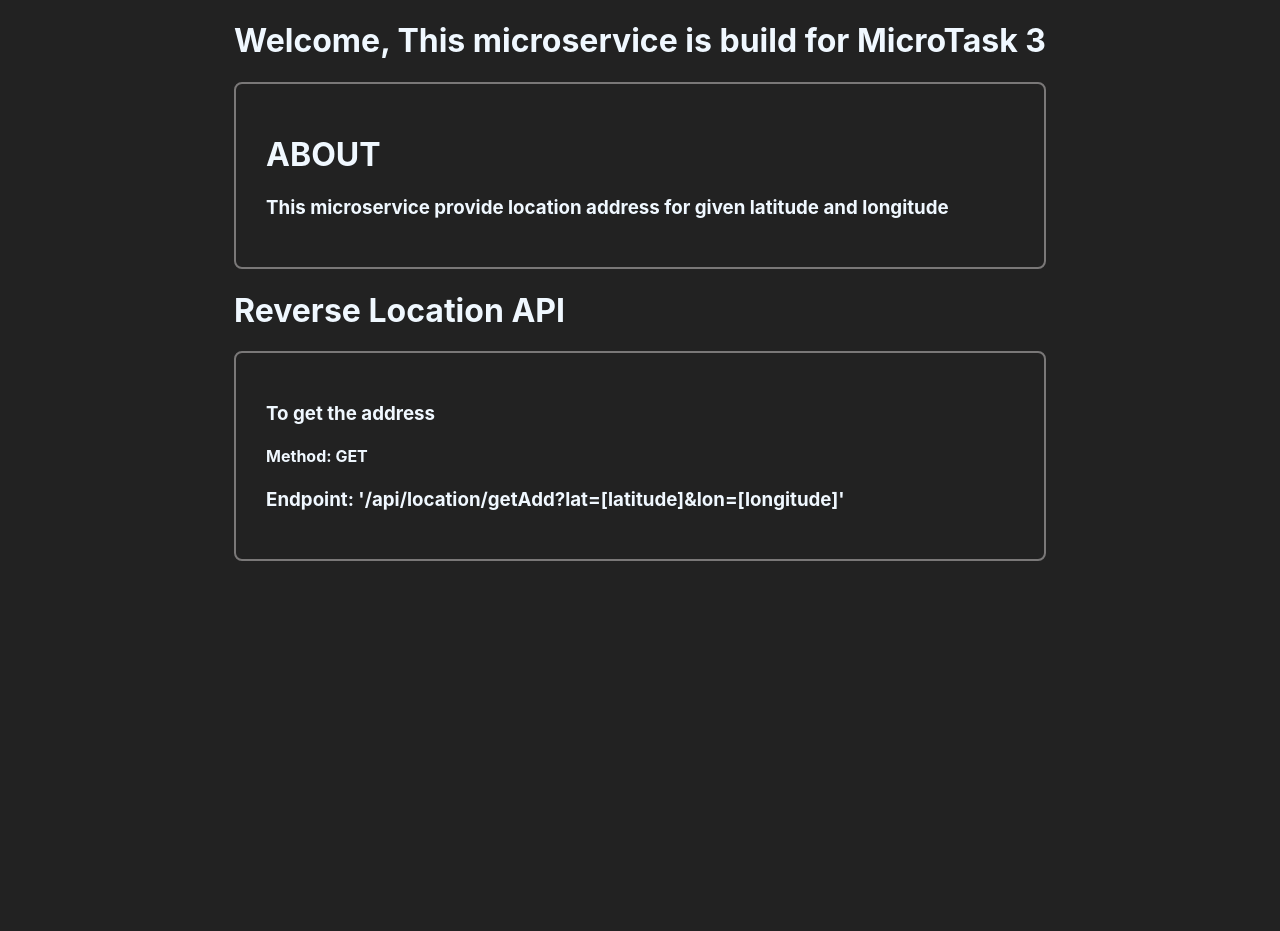
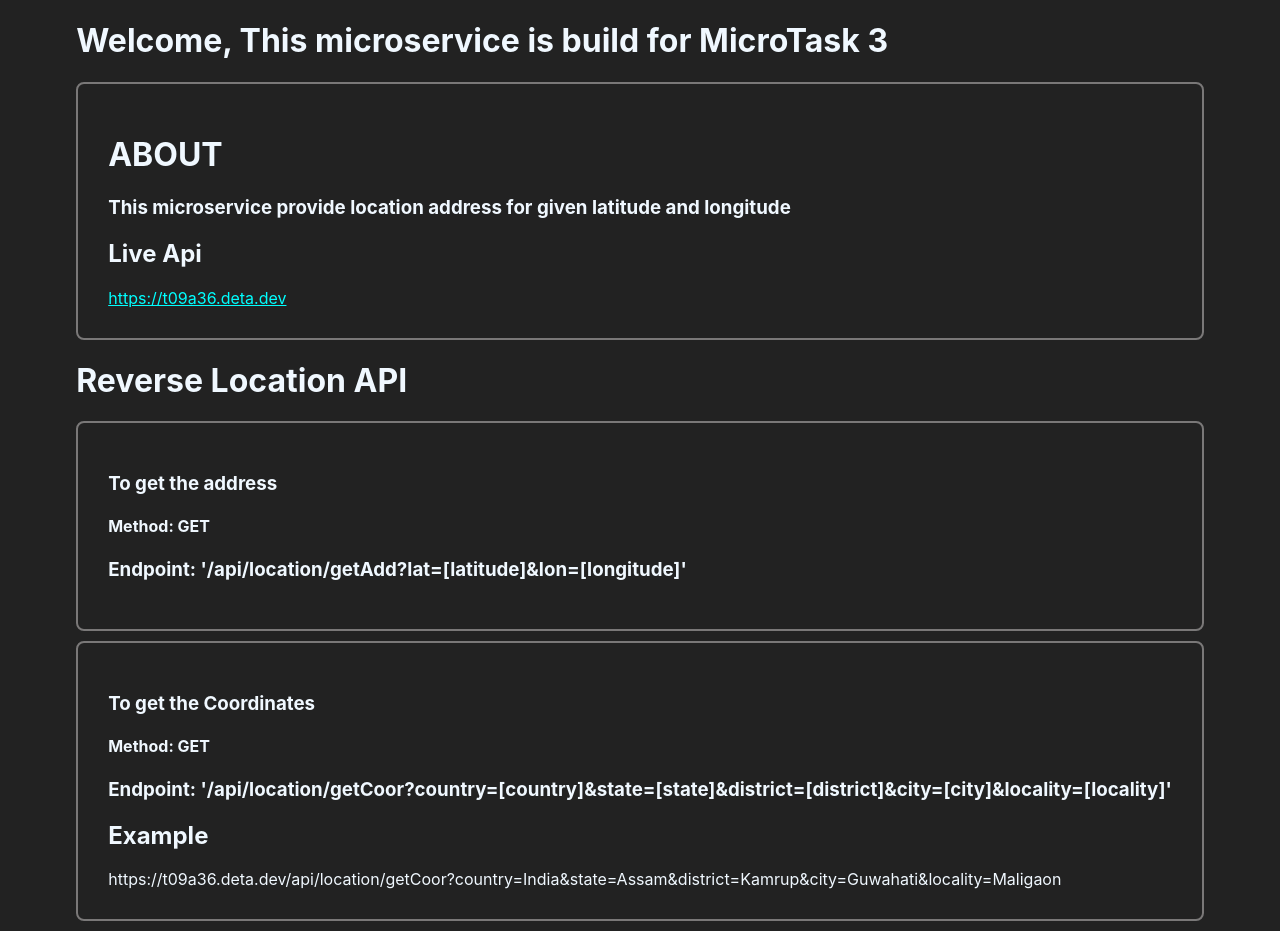
Before and after one commit to sksachin7z2/microtask3, a website: page public/index.html in a window 1280 px wide. Before the commit the page ends 800 px from the top, so only its background shows below. Drawn offline with Linux system fonts and the light colour scheme; files that its build step writes are made by us from their sources.

Commit message:
some fixes

```diff
--- a/public/index.html
+++ b/public/index.html
@@ -16,6 +16,8 @@
             <div class="card">
                 <h1>ABOUT</h1>
                 <h3>This microservice provide location address for given latitude and longitude</h3>
+                <h2>Live Api</h2>
+                <a class="link" href="https://t09a36.deta.dev" target="_blank">https://t09a36.deta.dev</a>
             </div>
             <div>
                 <h1>Reverse Location API</h1>
@@ -24,6 +26,18 @@
                     <div>
                         <h4>Method: GET</h4>
                         <h3>Endpoint: '/api/location/getAdd?lat=[latitude]&lon=[longitude]'</h3>
+                    </div>
+
+                </div>
+                <div class="card my">
+                    <h3>To get the Coordinates</h3>
+                    <div>
+                        <h4>Method: GET</h4>
+                        <h3>Endpoint: '/api/location/getCoor?country=[country]&state=[state]&district=[district]&city=[city]&locality=[locality]'</h3>
+                    </div>
+                    <h2>Example</h2>
+                    <div>
+                        https://t09a36.deta.dev/api/location/getCoor?country=India&state=Assam&district=Kamrup&city=Guwahati&locality=Maligaon
                     </div>
 
                 </div>
--- a/public/stat/style.css
+++ b/public/stat/style.css
@@ -6,6 +6,9 @@
     border: 2px solid rgb(122, 120, 120);
     padding: 30px;
     border-radius: 8px;
+}
+.link{
+  color:aqua
 }
 .my{
     margin: 10px 0 10px 0;
```
Also changed, not shown: index.js (+4 -4 lines).
